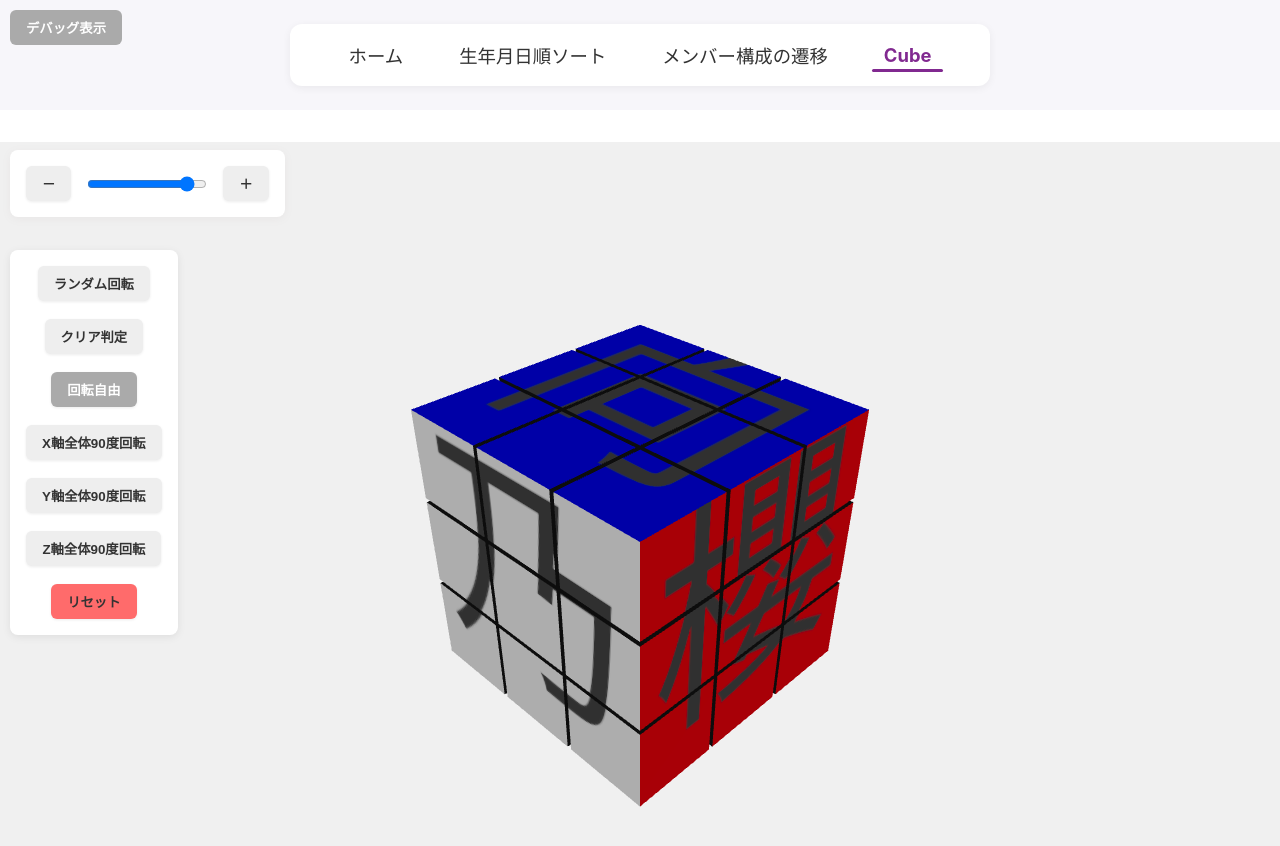
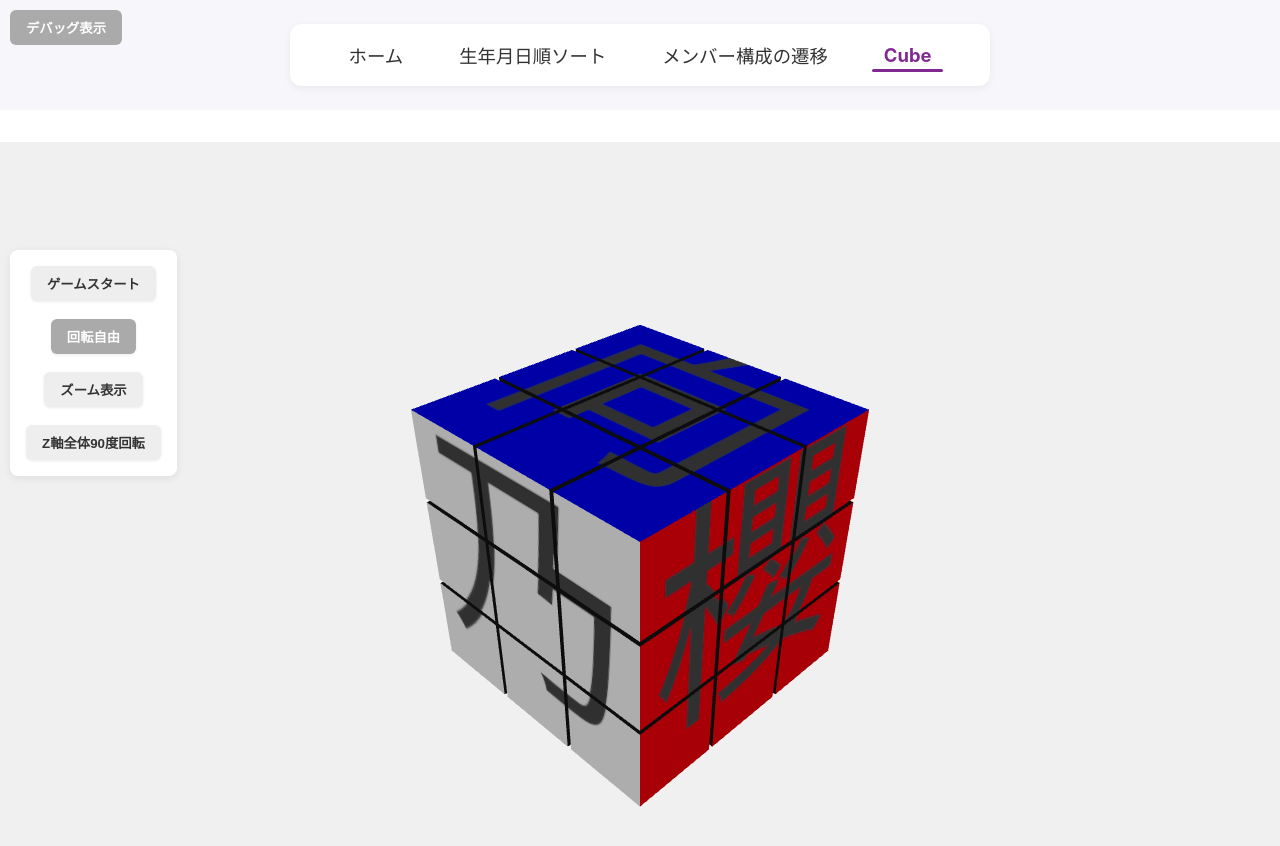
Before and after one commit to nogi-info/Sakamichi, a React (Create React App) app in the folder frontend/: page /cube in a window 1280 px wide. Shown: the top 846 px of the page. Built offline with nearby package versions, Linux system fonts and the light colour scheme.

Commit message:
ゲームとして微修正

```diff
--- a/frontend/src/features/rubiks-cube/components/RubiksCube.jsx
+++ b/frontend/src/features/rubiks-cube/components/RubiksCube.jsx
@@ -12,6 +12,7 @@ import DebugPanel from "./DebugPanel";
 import { useCubeState } from "../hooks/useCubeState";
 import { useDragRotation } from "../hooks/useDragRotation";
 import { useCameraControls } from "../hooks/useCameraControls";
+import { useStopwatch } from "../hooks/useStopwatch"; // Stopwatchフックをインポート
 
 // スタイル
 import buttonStyle from "../../../styles/buttonStyle";
@@ -21,6 +22,9 @@ function RubiksCube({ faceKanji = "乃木櫻日向坂" }) {
   const [showDebug, setShowDebug] = useState(false);
   const [showAxes, setShowAxes] = useState(false);
   const [debugInfo, setDebugInfo] = useState({});
+
+  // ストップウォッチ
+  const { time, startStopwatch, stopStopwatch, resetStopwatch } = useStopwatch();
 
   // キューブ状態管理
   const {
@@ -44,7 +48,9 @@ function RubiksCube({ faceKanji = "乃木櫻日向坂" }) {
     rotateEntireCube,
     randomRotate,
     judgeCleared,
-  } = useCubeState(faceKanji);
+    gameStarted, // gameStartedの状態を追加
+    setGameStarted, // setGameStartedのセッターを追加
+  } = useCubeState(faceKanji, stopStopwatch); // stopStopwatchをuseCubeStateに渡す
 
   // カメラ制御
   const {
@@ -57,9 +63,11 @@ function RubiksCube({ faceKanji = "乃木櫻日向坂" }) {
     getOrbitControlsConfig,
     CAMERA_DISTANCE_MIN,
     CAMERA_DISTANCE_MAX,
+    showZoomControls, // showZoomControlsをインポート
+    toggleZoomControls, // toggleZoomControlsをインポート
   } = useCameraControls();
 
-  // ドラッグ回転
+  // ドラッグ回転（judgeCleared関数を渡す）
   const { handleCubeletClick, handlePointerMove, handlePointerUp } = useDragRotation(
     cubelets,
     setCubelets,
@@ -69,8 +77,17 @@ function RubiksCube({ faceKanji = "乃木櫻日向坂" }) {
     setRotationAxis,
     setRotationAngle,
     setRotationLayer,
-    setDebugInfo
+    setDebugInfo,
+    judgeCleared // judgeClearedはuseCubeStateでstopStopwatchを呼ぶようになる
   );
+
+  // ゲームスタートハンドラ
+  const handleGameStart = async () => {
+    resetStopwatch(); // ストップウォッチをリセット
+    await randomRotate(); // ランダム回転を実行
+    setGameStarted(true); // ゲーム開始状態をtrueに
+    startStopwatch(); // ストップウォッチを開始
+  };
 
   return (
     <div
@@ -79,6 +96,7 @@ function RubiksCube({ faceKanji = "乃木櫻日向坂" }) {
       onPointerUp={handlePointerUp}
     >
       {/* ズームコントロール */}
+      {showZoomControls && ( // showZoomControlsがtrueの場合のみ表示
         <div style={{
           position: "absolute",
           top: 150,
@@ -117,6 +135,7 @@ function RubiksCube({ faceKanji = "乃木櫻日向坂" }) {
             ＋
           </button>
         </div>
+      )}
 
       {/* 3Dシーン */}
       <Canvas
@@ -172,7 +191,8 @@ function RubiksCube({ faceKanji = "乃木櫻日向坂" }) {
           zIndex: 3000,
           boxShadow: "0 4px 24px rgba(0,0,0,0.15)"
         }}>
-          クリア！
+          クリア！<br />
+          タイム: {time.toFixed(2)}秒
         </div>
       )}
 
@@ -191,12 +211,15 @@ function RubiksCube({ faceKanji = "乃木櫻日向坂" }) {
         alignItems: "center",
         gap: "10px"
       }}>
-        <button onClick={() => randomRotate()} style={buttonStyle}>
-          ランダム回転
-        </button>
+        {/* ストップウォッチ表示 */}
+        {gameStarted && !isCleared && (
+          <div style={{ fontSize: "1.2rem", fontWeight: "bold", color: "#333" }}>
+            タイム: {time.toFixed(2)}秒
+          </div>
+        )}
 
-        <button onClick={judgeCleared} style={buttonStyle}>
-          クリア判定
+        <button onClick={handleGameStart} style={buttonStyle} disabled={gameStarted && !isCleared}>
+          {gameStarted && !isCleared ? "ゲーム中" : "ゲームスタート"}
         </button>
 
         <button
@@ -210,18 +233,12 @@ function RubiksCube({ faceKanji = "乃木櫻日向坂" }) {
           {lockPolar ? "回転軸固定" : "回転自由"}
         </button>
 
+        {/* ズームコントロール表示切り替えボタン */}
         <button
           style={buttonStyle}
-          onClick={() => rotateEntireCube("x", true)}
+          onClick={toggleZoomControls}
         >
-          X軸全体90度回転
-        </button>
-
-        <button
-          style={buttonStyle}
-          onClick={() => rotateEntireCube("y", true)}
-        >
-          Y軸全体90度回転
+          {showZoomControls ? "ズーム非表示" : "ズーム表示"}
         </button>
 
         <button
@@ -229,13 +246,6 @@ function RubiksCube({ faceKanji = "乃木櫻日向坂" }) {
           onClick={() => rotateEntireCube("z", true)}
         >
           Z軸全体90度回転
-        </button>
-
-        <button
-          onClick={resetCube}
-          style={{ ...buttonStyle, backgroundColor: '#ff6b6b' }}
-        >
-          リセット
         </button>
       </div>
 
--- a/frontend/src/features/rubiks-cube/hooks/useCameraControls.js
+++ b/frontend/src/features/rubiks-cube/hooks/useCameraControls.js
@@ -13,6 +13,7 @@ export function useCameraControls() {
   const [lockPolar, setLockPolar] = useState(false);
   const [lockedPolar, setLockedPolar] = useState(null);
   const [lockedAzimuth, setLockedAzimuth] = useState(null);
+  const [showZoomControls, setShowZoomControls] = useState(false); // ズームコントロールの表示状態
 
   const orbitRef = useRef();
 
@@ -67,6 +68,13 @@ export function useCameraControls() {
   }, []);
 
   /**
+   * ズームコントロールの表示/非表示を切り替える
+   */
+  const toggleZoomControls = useCallback(() => {
+    setShowZoomControls(prev => !prev);
+  }, []);
+
+  /**
    * OrbitControls の変更時の処理
    */
   const handleOrbitChange = useCallback((e) => {
@@ -87,7 +95,7 @@ export function useCameraControls() {
   const getOrbitControlsConfig = useCallback(() => ({
     ref: orbitRef,
     enablePan: false,
-    enableZoom: true,
+    enableZoom: showZoomControls, // showZoomControlsの状態に基づいてズームを有効/無効にする
     mouseButtons:{
       LEFT: null,
       MIDDLE: THREE.MOUSE.DOLLY,
@@ -100,7 +108,7 @@ export function useCameraControls() {
     minPolarAngle: lockPolar && lockedPolar !== null ? lockedPolar : 0,
     maxPolarAngle: lockPolar && lockedPolar !== null ? lockedPolar : Math.PI,
     onChange: handleOrbitChange
-  }), [lockPolar, lockedPolar, handleOrbitChange]);
+  }), [lockPolar, lockedPolar, handleOrbitChange, showZoomControls]); // showZoomControlsを依存配列に追加
 
   return {
     // 状態
@@ -109,11 +117,13 @@ export function useCameraControls() {
     lockedPolar,
     lockedAzimuth,
     orbitRef,
+    showZoomControls, // showZoomControlsを返す
 
     // アクション
     handleSlider,
     adjustCameraDistance,
     togglePolarLock,
+    toggleZoomControls, // toggleZoomControlsを返す
     handleOrbitChange,
 
     // 設定
--- a/frontend/src/features/rubiks-cube/hooks/useCubeState.js
+++ b/frontend/src/features/rubiks-cube/hooks/useCubeState.js
@@ -11,8 +11,9 @@ import { isCubeSolved } from "../utils/cubeCheckUtils";
 /**
  * ルービックキューブの基本状態を管理するカスタムフック
  * @param {string} faceKanji - 各面に表示する漢字文字列
+ * @param {function} stopStopwatch - ストップウォッチを停止する関数
  */
-export function useCubeState(faceKanji = "乃木櫻日向坂") {
+export function useCubeState(faceKanji = "乃木櫻日向坂", stopStopwatch) { // stopStopwatchを引数として受け取る
   // キューブレットの状態
   const [cubelets, setCubelets] = useState(createInitialCubelets());
   const [initialCubelets, setInitialCubelets] = useState(() => createInitialCubelets());
@@ -26,6 +27,7 @@ export function useCubeState(faceKanji = "乃木櫻日向坂") {
 
   // ゲーム状態
   const [isCleared, setIsCleared] = useState(false);
+  const [gameStarted, setGameStarted] = useState(false); // ゲーム開始状態を追加
 
   // 6面分のテクスチャ配列を生成（useMemoでキャッシュ）
   const faceTextures = useMemo(() => {
@@ -58,6 +60,7 @@ export function useCubeState(faceKanji = "乃木櫻日向坂") {
     setRotationAngle(0);
     setRotationAxis(null);
     setRotationLayer(null);
+    setGameStarted(false); // リセット時もゲーム開始状態をfalseに
   }, []);
 
   /**
@@ -114,8 +117,11 @@ export function useCubeState(faceKanji = "乃木櫻日向坂") {
   const judgeCleared = useCallback(async () => {
     const allMatch = isCubeSolved(cubelets);
     setIsCleared(allMatch);
+    if (allMatch && stopStopwatch) { // キューブがクリアされたらストップウォッチを停止
+      stopStopwatch();
+    }
     return allMatch;
-  }, [cubelets]);
+  }, [cubelets, stopStopwatch]); // 依存配列にstopStopwatchを追加
 
   /**
    * 静的なキューブレット（回転中でないもの）を取得
@@ -146,6 +152,8 @@ export function useCubeState(faceKanji = "乃木櫻日向坂") {
     faceTextures,
     initialFaceTextures,
     staticCubelets,
+    gameStarted, // 追加
+    setGameStarted, // 追加
 
     // アクション
     resetCube,
--- /dev/null
+++ b/frontend/src/features/rubiks-cube/hooks/useStopwatch.js
@@ -0,0 +1,31 @@
+import { useState, useRef, useCallback } from 'react';
+
+export function useStopwatch() {
+  const [time, setTime] = useState(0);
+  const [isRunning, setIsRunning] = useState(false);
+  const timerRef = useRef(null);
+  const startTimeRef = useRef(0);
+
+  const startStopwatch = useCallback(() => {
+    if (!isRunning) {
+      startTimeRef.current = Date.now() - (time * 1000); // 停止からの再開に対応
+      timerRef.current = setInterval(() => {
+        setTime((Date.now() - startTimeRef.current) / 1000);
+      }, 100); // 100msごとに更新
+      setIsRunning(true);
+    }
+  }, [isRunning, time]);
+
+  const stopStopwatch = useCallback(() => {
+    clearInterval(timerRef.current);
+    setIsRunning(false);
+  }, []);
+
+  const resetStopwatch = useCallback(() => {
+    clearInterval(timerRef.current);
+    setTime(0);
+    setIsRunning(false);
+  }, []);
+
+  return { time, isRunning, startStopwatch, stopStopwatch, resetStopwatch };
+}
```
Also changed, not shown: frontend/src/features/rubiks-cube/hooks/useDragRotation.js (+15 -2 lines). Lines whose indentation alone changed are shown as unchanged.
